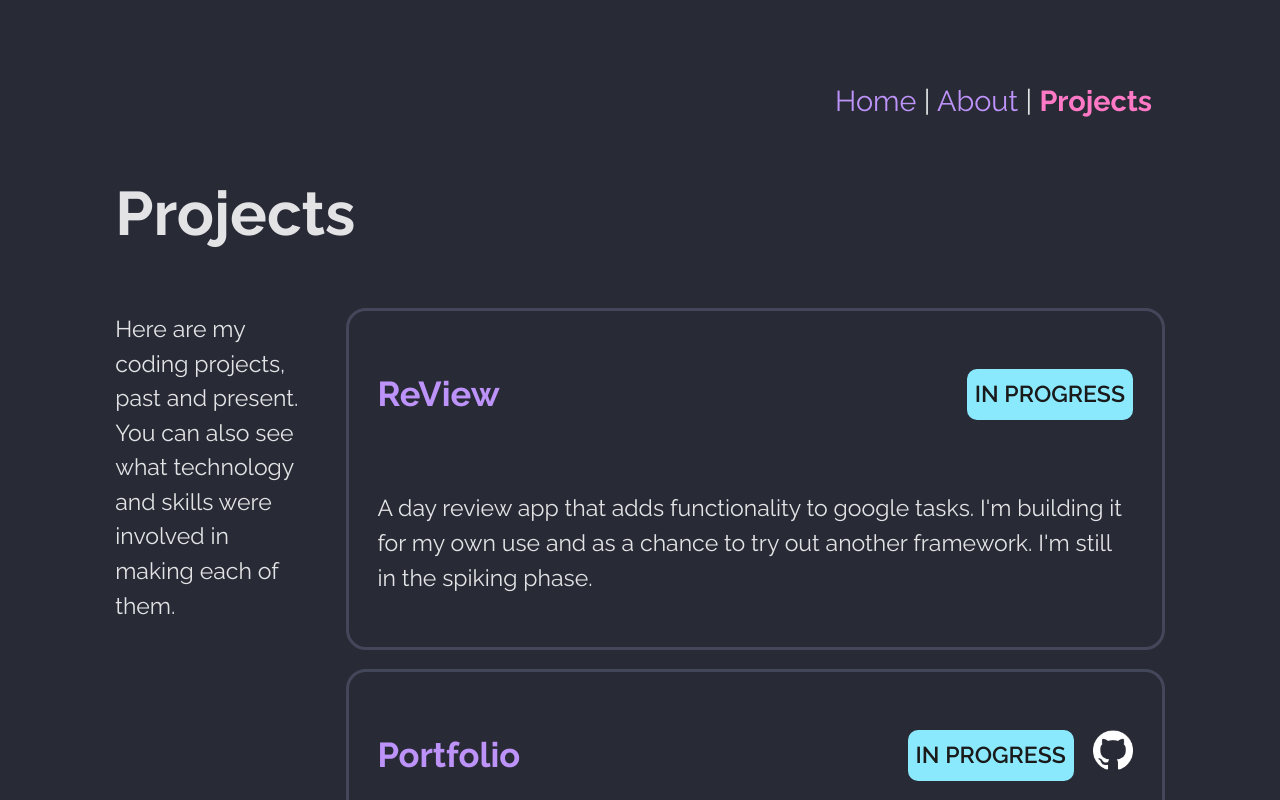
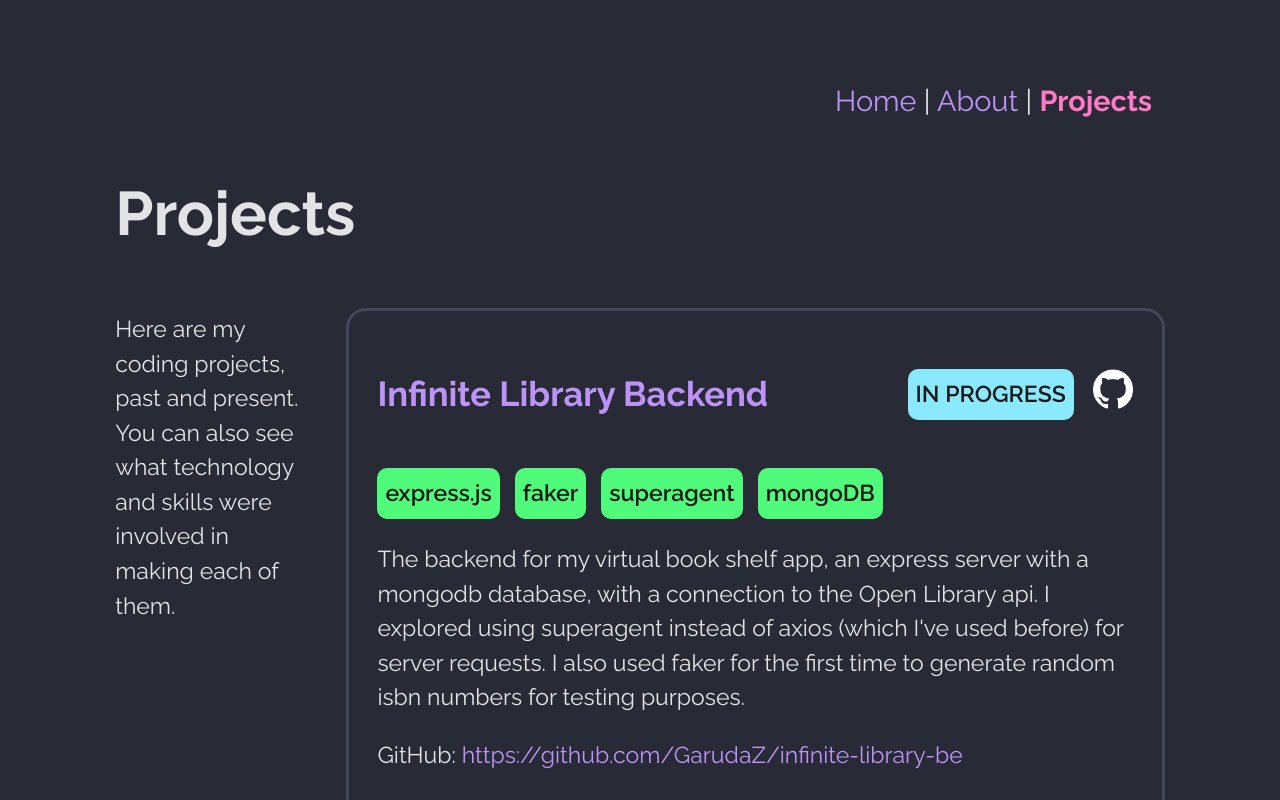
Before and after one commit to GarudaZ/portfolio, a Vue app in the folder portfolio-app/: page /projects in a window 1280 px wide. Shown: the top 800 px of the page. Built offline with nearby package versions, Linux system fonts and the light colour scheme.

Commit message:
adds new wip project and guide to test launching local server to readme

```diff
--- a/portfolio-app/src/components/Projects.vue
+++ b/portfolio-app/src/components/Projects.vue
@@ -3,6 +3,13 @@ import { ref } from "vue";
 
 const parentMessage = ref("Parent");
 const projects = ref([
+	{
+		name: "Infinite Library Backend",
+		desc: "The backend for my virtual book shelf app, an express server with a mongodb database, with a connection to the Open Library api. I explored using superagent instead of axios (which I've used before) for server requests. I also used faker for the first time to generate random isbn numbers for testing purposes.",
+		wip: true,
+		github: "https://github.com/GarudaZ/infinite-library-be",
+		tech: ["express.js", "faker", "superagent", "mongoDB"],
+	},
 	{
 		name: "ReView",
 		desc: "A day review app that adds functionality to google tasks. I'm building it for my own use and as a chance to try out another framework. I'm still in the spiking phase.",
@@ -14,7 +21,7 @@ const projects = ref([
 		desc: "The portfolio you're looking at now was built with Vue and makes use of the Dracula theme. It's hosted on Github pages, so it's very closely connected to my Github account.",
 		github: "https://github.com/GarudaZ/portfolio",
 		hosted: "You're here now!",
-		wip: true,
+		wip: false,
 		tech: ["Vue", "CSS", "Vite", "Typescript"],
 	},
 	{
```
